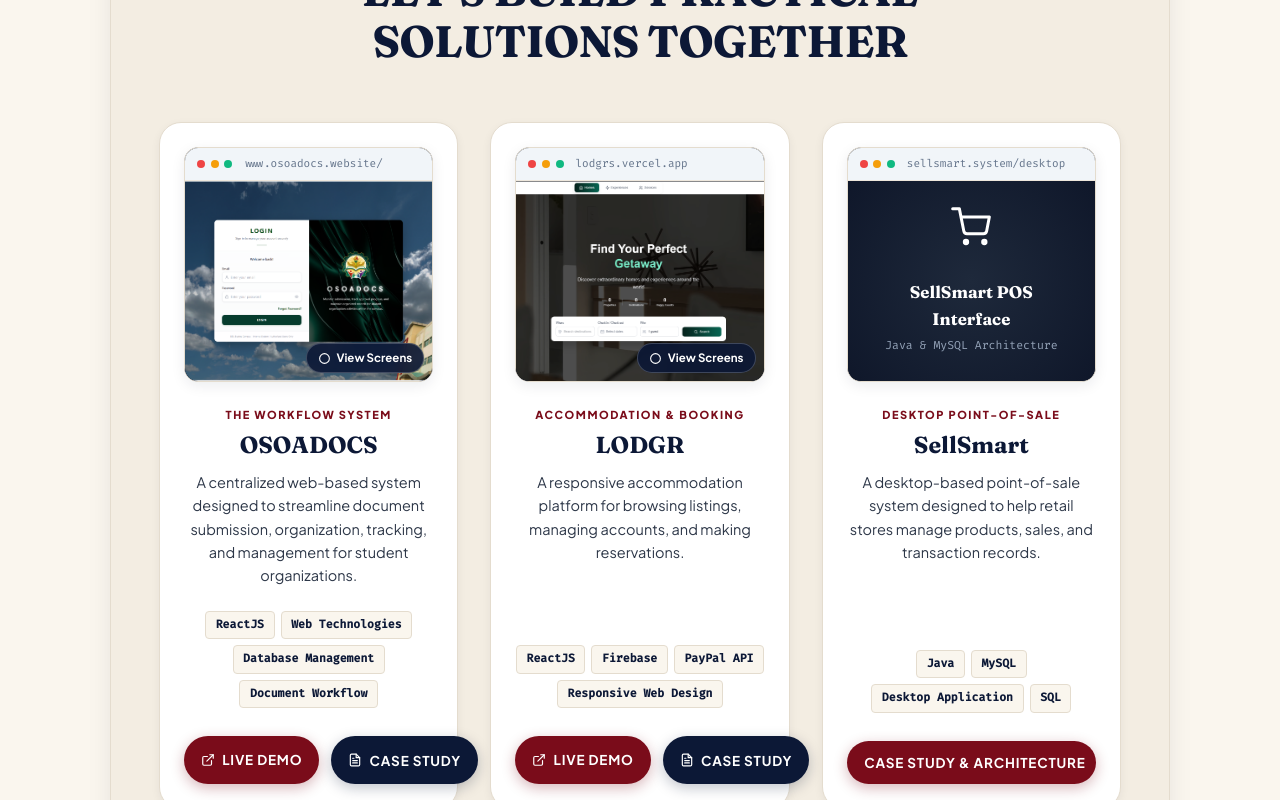
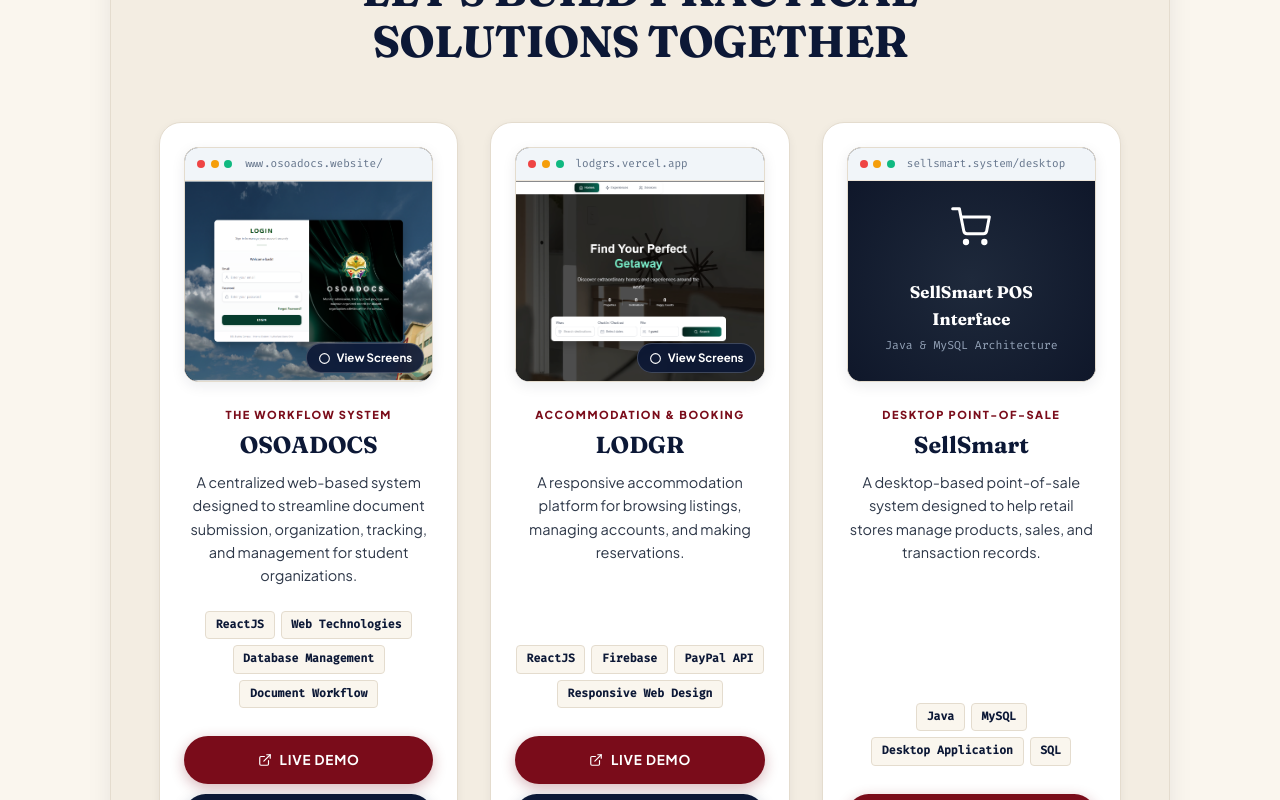
Before and after one commit to gellieascanodelacruz-rgb/Portfolio, a React (Vite) app: page / in a window 1280 px wide. Shown: the part 2160-2960 px from the top of the page. Built offline with nearby package versions, Linux system fonts and the light colour scheme.

Commit message:
Stack project action buttons vertically to prevent overflowing card container

```diff
--- a/src/index.css
+++ b/src/index.css
@@ -893,6 +893,8 @@ a {
   transition: all var(--transition-normal);
   border: 1px solid var(--theme-border-card);
   position: relative;
+  overflow: hidden;
+  box-sizing: border-box;
 }
 
 .project-pod-card:hover {
@@ -1104,32 +1106,33 @@ a {
   border-radius: var(--radius-xs);
 }
 
-/* Action Buttons: Roomy, Well-Balanced & Not Tight */
+/* Action Buttons: Stacked cleanly inside card with no overflow */
 .project-card-actions {
   display: flex;
-  gap: 0.75rem;
+  flex-direction: column;
+  gap: 0.625rem;
   width: 100%;
   margin-top: auto;
 }
 
 .project-action-btn {
-  flex: 1;
-  padding: 0.75rem 1rem;
+  width: 100%;
+  padding: 0.75rem 1.25rem;
   font-size: 0.84375rem;
   font-weight: 700;
   border-radius: var(--radius-pill);
   display: inline-flex;
   align-items: center;
   justify-content: center;
-  gap: 0.45rem;
+  gap: 0.5rem;
   text-decoration: none;
   white-space: nowrap;
   transition: all var(--transition-fast);
+  box-sizing: border-box;
 }
 
 .project-action-btn-wide {
   width: 100%;
-  flex: none;
 }
 
 /* ==========================================================================
```
